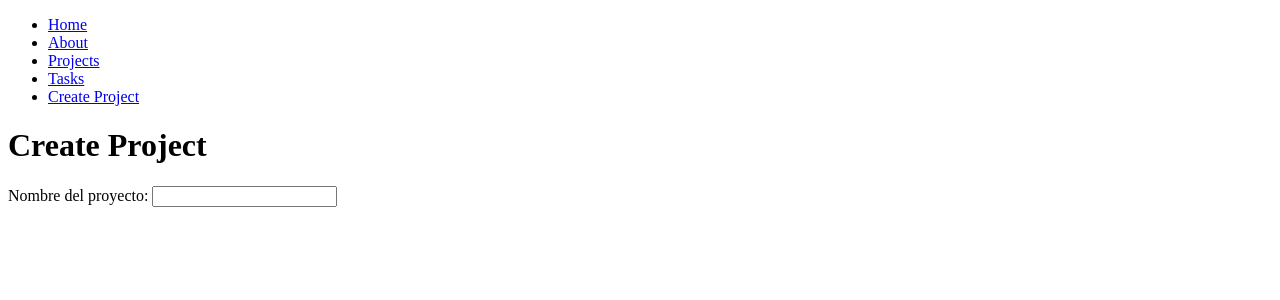
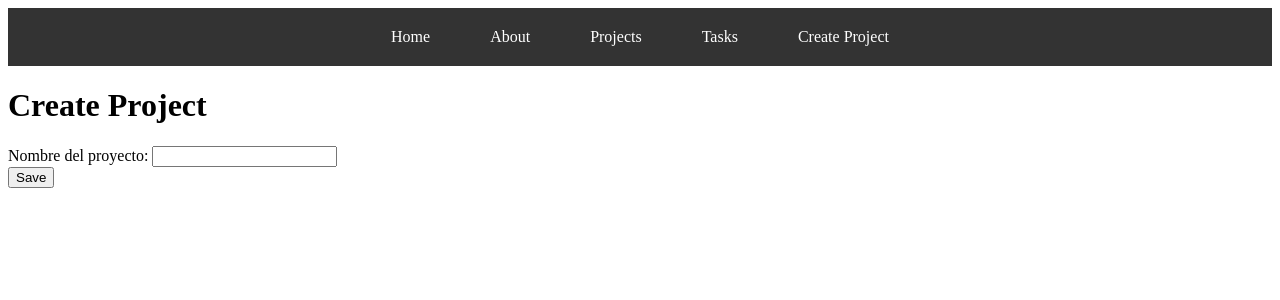
Before and after one commit to mcartage32/django_practice, a Django app: page /create-project in a window 1280 px wide. Shown: the top 300 px of the page. Run offline with Django 5.2, Linux system fonts and the light colour scheme.

Commit message:
Se agrega nombre a las rutas y se agrega contenido estatico

```diff
--- /dev/null
+++ b/myapp/static/styles/main.css
@@ -0,0 +1,44 @@
+/* Estilos generales para la barra de navegación */
+nav {
+    background-color: #333;
+    padding: 10px;
+}
+
+nav ul {
+    list-style: none; /* Quita los puntos de la lista */
+    margin: 0;
+    padding: 0;
+    display: flex;
+    justify-content: center; /* Centra los ítems en la barra */
+}
+
+nav ul li {
+    margin: 0 15px; /* Espacio entre los ítems */
+}
+
+nav ul li a {
+    color: #fff; /* Color del texto de los enlaces */
+    text-decoration: none; /* Quita el subrayado de los enlaces */
+    font-size: 16px; /* Tamaño del texto */
+    display: block;
+    padding: 10px 15px; /* Espaciado interno */
+    transition: background-color 0.3s, color 0.3s; /* Transición suave para el color de fondo y el texto */
+}
+
+nav ul li a:hover {
+    background-color: #555; /* Color de fondo al pasar el mouse */
+    color: #fff; /* Color del texto al pasar el mouse */
+    cursor: pointer; /* Cambia el cursor a puntero */
+}
+
+/* Estilo responsivo */
+@media (max-width: 768px) {
+    nav ul {
+        flex-direction: column; /* Cambia la dirección de los ítems a columna en pantallas pequeñas */
+        align-items: center; /* Centra los ítems en el contenedor */
+    }
+
+    nav ul li {
+        margin: 10px 0; /* Espacio vertical entre los ítems */
+    }
+}
--- a/myapp/templates/create_project.html
+++ b/myapp/templates/create_project.html
@@ -9,7 +9,11 @@
     <h1>Create Project</h1>
 </head>
 <body>
-    {{ form }}
+    <form method="post">
+        {% csrf_token %}
+        {{ form }}
+        <input type="submit" value="Save">
+    </form>
 </body>
 {% endblock %}
 </html>
--- a/myapp/templates/index.html
+++ b/myapp/templates/index.html
@@ -5,10 +5,12 @@
     <meta name="viewport" content="width=device-width, initial-scale=1.0">
     <title>Index</title>
     {% extends 'layouts/navbar.html' %}
+    {% load static %}
     {% block content %}
     <h1>Welcome</h1>
 </head>
 <body>
+    <img src="{% static 'prueba.png' %}" height="400" width="400">
     <p>
         Lorem ipsum dolor sit amet consectetur adipisicing elit. Maxime voluptatibus ipsam harum possimus ratione vero ea commodi quia, veniam ullam earum inventore nulla sapiente nobis distinctio officiis iusto iure sunt.
     </p>
--- a/myapp/templates/layouts/navbar.html
+++ b/myapp/templates/layouts/navbar.html
@@ -1,21 +1,32 @@
+{% load static %}
+<!DOCTYPE html>
+<html lang="en">
+<head>
+    <meta charset="UTF-8">
+    <meta name="viewport" content="width=device-width, initial-scale=1.0">
+    <link rel="stylesheet" href="{% static '/styles/main.css' %}">
+</head>
+<body>
 <nav>
     <ul>
         <li>
-            <a href="/">Home</a>
+            <a href="{% url 'index' %}">Home</a>
         </li>
         <li>
-            <a href="/about">About</a>
+            <a href="{% url 'about' %}">About</a>
         </li>
         <li>
-            <a href="/projects">Projects</a>
+            <a href="{% url 'projects' %}">Projects</a>
         </li>
         <li>
-            <a href="/tasks">Tasks</a>
+            <a href="{% url 'tasks' %}">Tasks</a>
         </li>
         <li>
-            <a href="/create-project">Create Project</a>
+            <a href="{% url 'create-project' %}">Create Project</a>
         </li>
     </ul>
 </nav>
 {% block content %}
 {% endblock %}
+</body>
+</html>
--- a/myapp/urls.py
+++ b/myapp/urls.py
@@ -2,10 +2,10 @@ from django.urls import path
 from . import views
 
 urlpatterns = [
-    path('',views.index),
-    path('about', views.about),
-    path('hello/<str:username>', views.hello),
-    path('projects', views.projects),
-    path('tasks', views.task),
-    path('create-project', views.createProject)
+    path('',views.index, name="index"),
+    path('about', views.about, name="about"),
+    path('hello/<str:username>', views.hello, name="hello"),
+    path('projects', views.projects, name="projects"),
+    path('tasks', views.task, name="tasks"),
+    path('create-project', views.createProject, name="create-project")
 ]
--- a/myapp/views.py
+++ b/myapp/views.py
@@ -1,5 +1,5 @@
-from django.http import HttpResponse, JsonResponse
-from django.shortcuts import render, get_object_or_404
+from django.http import HttpResponse
+from django.shortcuts import render, redirect
 
 from myapp.forms import CreateNewProject
 from .models import Project, Task
@@ -28,6 +28,10 @@ def hello(request, username):
     return HttpResponse("Hello %s" % username)
 
 def createProject(request):
-    return render(request,'create_project.html',{
+    if request.method == 'GET':
+        return render(request,'create_project.html',{
         'form': CreateNewProject()
     })
+    else:
+        Project.objects.create(name = request.POST["name"])
+        return redirect('projects')
```
Also changed, not shown: myapp/static/prueba.png (added).
